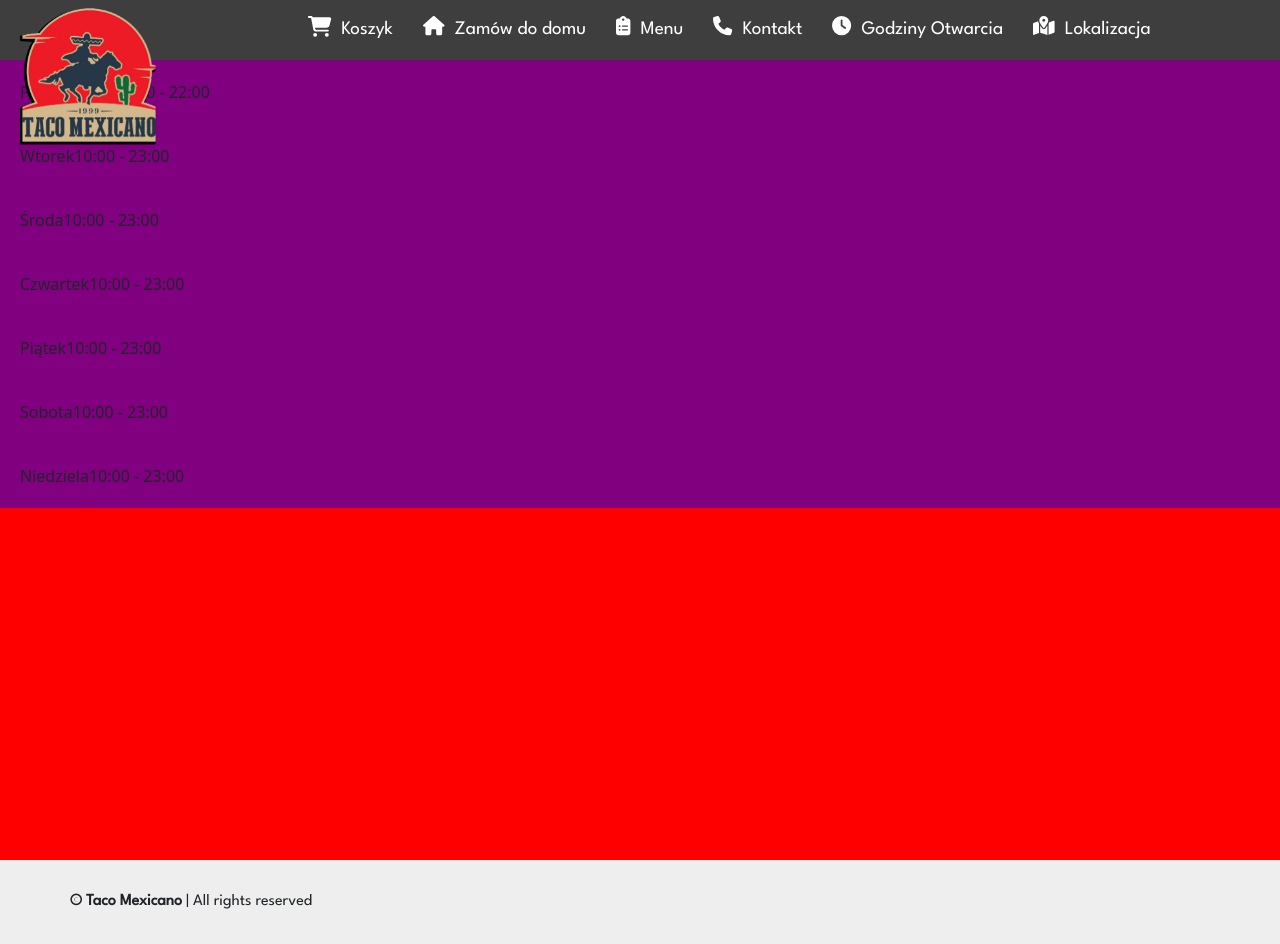
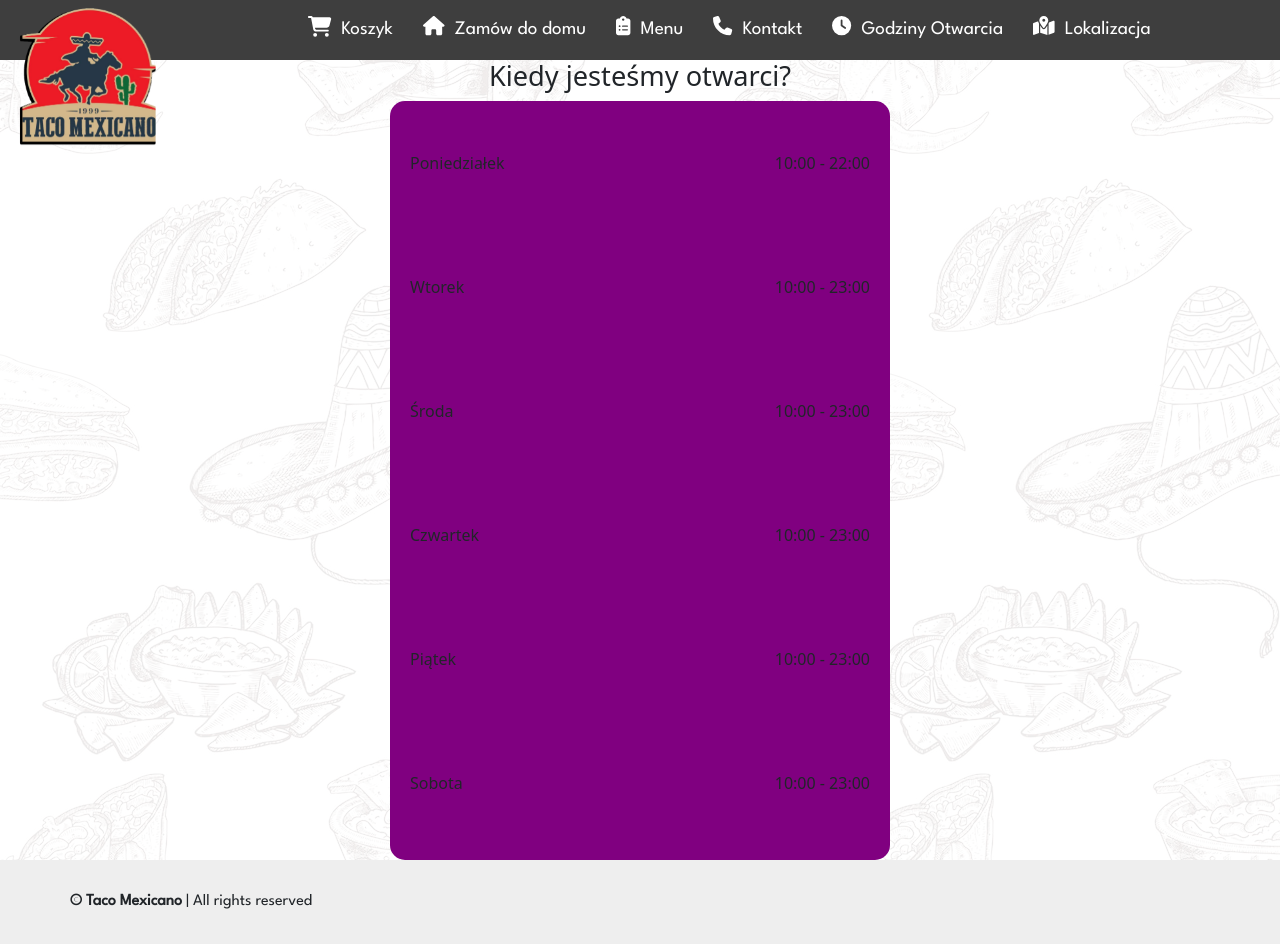
Before and after one commit to merdzikdominik/react-taco-mexicano, a React (Create React App) app: page /godziny-otwarcia in a window 1280 px wide. Built offline with nearby package versions, Linux system fonts and the light colour scheme; no server answers.

Commit message:
applied animation to each contact element

```diff
--- a/package.json
+++ b/package.json
@@ -10,6 +10,7 @@
     "@testing-library/react": "^13.3.0",
     "@testing-library/user-event": "^13.5.0",
     "firebase": "^9.9.3",
+    "framer-motion": "^7.3.6",
     "react": "^18.2.0",
     "react-dom": "^18.2.0",
     "react-paginate": "^8.1.3",
--- a/src/components/Contact/Contact.js
+++ b/src/components/Contact/Contact.js
@@ -19,7 +19,6 @@ const ContactContainer = styled.section`
     flex-direction: column;
     justify-content: center;
     align-items: center;
-    overflow: auto;
     font-family: 'League Spartan', sans-serif;
 `;
 
@@ -65,7 +64,6 @@ const ContactOption = styled.div`
     justify-content: space-between;
     align-items: center;
     padding: 30px 10px;
-    border: 1px solid #C4C4C4;
     border-left: none;
     border-right: none;
 
--- a/src/components/OpenHours/OpenHours.js
+++ b/src/components/OpenHours/OpenHours.js
@@ -1,20 +1,42 @@
 import styled from "styled-components";
 import { OPEN_HOURS_POSITIONS } from "../../constants";
 import OpenHoursOption from "./OpenHoursOption";
+import mexicanStuff from '../../assets/mexican-sfuff.png';
+// import { motion } from 'framer-motion';
 
-const MainContainer = styled.div`
+const MainContainer = styled.section`
     width: 100%;
     height: 100vh;
     margin-top: 60px;
-    background-color: red;
+    // padding-top: 60px;
+    // background-color: red;
+    background-image: url(${mexicanStuff});
     display: flex;
     flex-direction: column;
+    justify-content: center;
+    align-items: center;
+`;
+
+const DayContainer = styled.div`
+    max-width: 500px;
+    width: 100%;
+    // background-color: green;
+    border-radius: 15px;
+    overflow: auto;
+`;
+
+const H1 = styled.h1`
+    font-size: 1.7rem;
+    text-align: center;
 `;
 
 export default function OpenHours() {
     return (
         <MainContainer>
-            {OPEN_HOURS_POSITIONS.map(day => <OpenHoursOption key={day.id} day={day.day} time={day.time}/>)}
+            <H1>Kiedy jesteśmy otwarci?</H1>
+            <DayContainer>
+                {OPEN_HOURS_POSITIONS.map(day => <OpenHoursOption key={day.id} day={day.day} time={day.time} delay={day.delay}/>)}
+            </DayContainer>
         </MainContainer>
     );
 }
--- a/src/components/OpenHours/OpenHoursOption.js
+++ b/src/components/OpenHours/OpenHoursOption.js
@@ -1,17 +1,109 @@
 import styled from "styled-components";
+import { motion } from 'framer-motion';
 
 const MainContainer = styled.div`
     width: 100%;
-    padding: 20px;
+    padding: 50px 20px;
     background-color: purple;
     display: flex;
-    // flex-direction: column;
+    justify-content: space-between;
+    position: relative;
+    animation-name: appear;
+    animation-delay: ${props => props.delay}s;
+    animation-duration: 1s;
+    animation-fill-mode: backwards;
+    // overflow-x: hidden;
+
+    &::-webkit-scrollbar {
+        display: none;
+    }
+
+    @keyframes appear {
+        &::-webkit-scrollbar-corner {
+            display: none;
+        }
+
+        0% {
+            // transform: rotateZ(-5deg) translateY(-4rem) translateX(-1rem);
+            left: -500px;
+            right: 0;
+        }
+
+        100% {
+            // transform: rotateZ(-2deg) translateY(-14rem) translateX(-2rem);
+            left: 0;
+            right: 0;
+        }
+    }
+
+    //bouncing element animation
+    // @keyframes anim {
+    //     0% {
+    //       top: -20px;
+    //       left: -20px;
+    //       /* transform: rotate3d(1, 0, 0, 75deg); */
+    //     }
+
+    //     10% {
+    //       top: 0;
+    //       left: 0;
+    //     }
+
+    //     20% {
+    //       top: 20px;
+    //       left: 20px;
+    //       /* transform: rotate3d(1, 0, 0, 35deg); */
+    //     }
+
+    //     30% {
+    //       top: 5px;
+    //       left: 30px;
+    //     }
+
+    //     40% {
+    //       top: 15px;
+    //       left: 40px;
+    //     }
+
+    //     50% {
+    //       top: 10px;
+    //       left: 50px;
+    //       /* transform: rotate3d(1, 0, 0, 55deg); */
+    //     }
+
+    //     60% {
+    //       top: 20px;
+    //       left: 60px;
+    //     }
+
+    //     70% {
+    //       top: 15px;
+    //       left: 70px;
+    //       /* transform: rotate3d(1, 0, 0, 35deg); */
+    //     }
+
+    //     80% {
+    //       top: 25px;
+    //       left: 80px;
+    //     }
+
+    //     90% {
+    //       top: 30px;
+    //       left: 90px;
+    //     }
+
+    //     100% {
+    //       top: 25px;
+    //       left: 100px;
+    //       /* transform: rotate3d(0, 0, 0, 0); */
+    //     }
+    //   }
 `;
 
-export default function OpenHoursOption({ day, time }) {
+export default function OpenHoursOption({ day, time, delay }) {
 
     return (
-        <MainContainer>
+        <MainContainer delay={delay}>
             <span>{day}</span>
             <span>{time}</span>
         </MainContainer>
--- a/src/components/OrderHomeMenu/OrderHomeMenu.js
+++ b/src/components/OrderHomeMenu/OrderHomeMenu.js
@@ -14,7 +14,8 @@ import { faSearch } from "@fortawesome/free-solid-svg-icons";
 const Menu = styled.section`
     background-image: url(${mexicanStuff});
     width: 100%;
-    min-height: 100vh;
+    // TODO: adjutst the height so the footer is not visible for couple of ms
+    min-height: 100vh !important;
     overflow: auto;
 `;
 
--- a/src/constants.js
+++ b/src/constants.js
@@ -14,11 +14,11 @@ export const CONTACT_POSITIONS = [
 ];
 
 export const OPEN_HOURS_POSITIONS = [
-    {id: '1', day: 'Poniedziałek', time: '10:00 - 22:00'},
-    {id: '2', day: 'Wtorek', time: '10:00 - 23:00'},
-    {id: '3', day: 'Środa', time: '10:00 - 23:00'},
-    {id: '4', day: 'Czwartek', time: '10:00 - 23:00'},
-    {id: '5', day: 'Piątek', time: '10:00 - 23:00'},
-    {id: '6', day: 'Sobota', time: '10:00 - 23:00'},
-    {id: '7', day: 'Niedziela', time: '10:00 - 23:00'}
+    {id: '1', day: 'Poniedziałek', time: '10:00 - 22:00', delay: 0.3},
+    {id: '2', day: 'Wtorek', time: '10:00 - 23:00', delay: 0.5},
+    {id: '3', day: 'Środa', time: '10:00 - 23:00', delay: 0.7},
+    {id: '4', day: 'Czwartek', time: '10:00 - 23:00', delay: 0.9},
+    {id: '5', day: 'Piątek', time: '10:00 - 23:00', delay: 1.1},
+    {id: '6', day: 'Sobota', time: '10:00 - 23:00', delay: 1.3},
+    {id: '7', day: 'Niedziela', time: '10:00 - 23:00', delay: 1.5}
 ];
```
Also changed, not shown: 1 other file (tests, documents, lock files or other folders).
